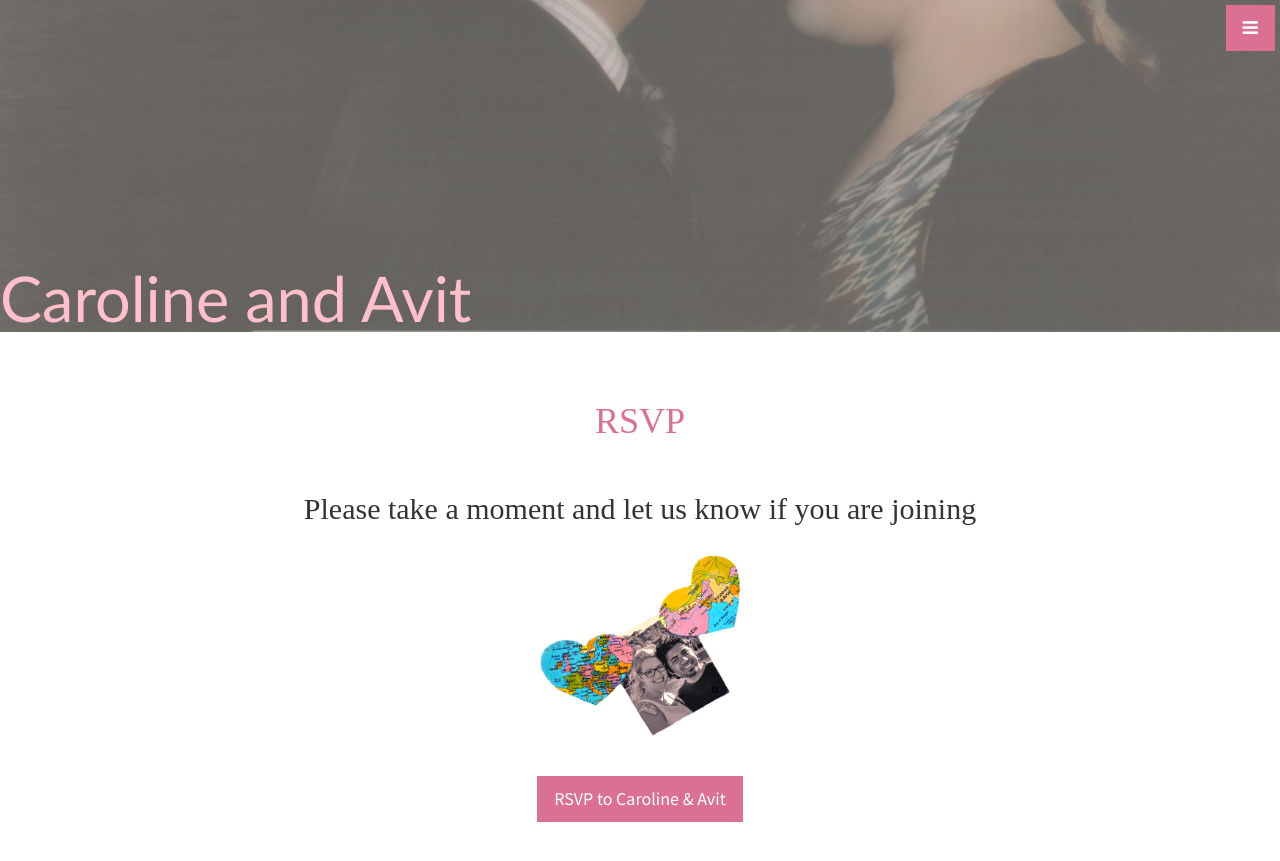
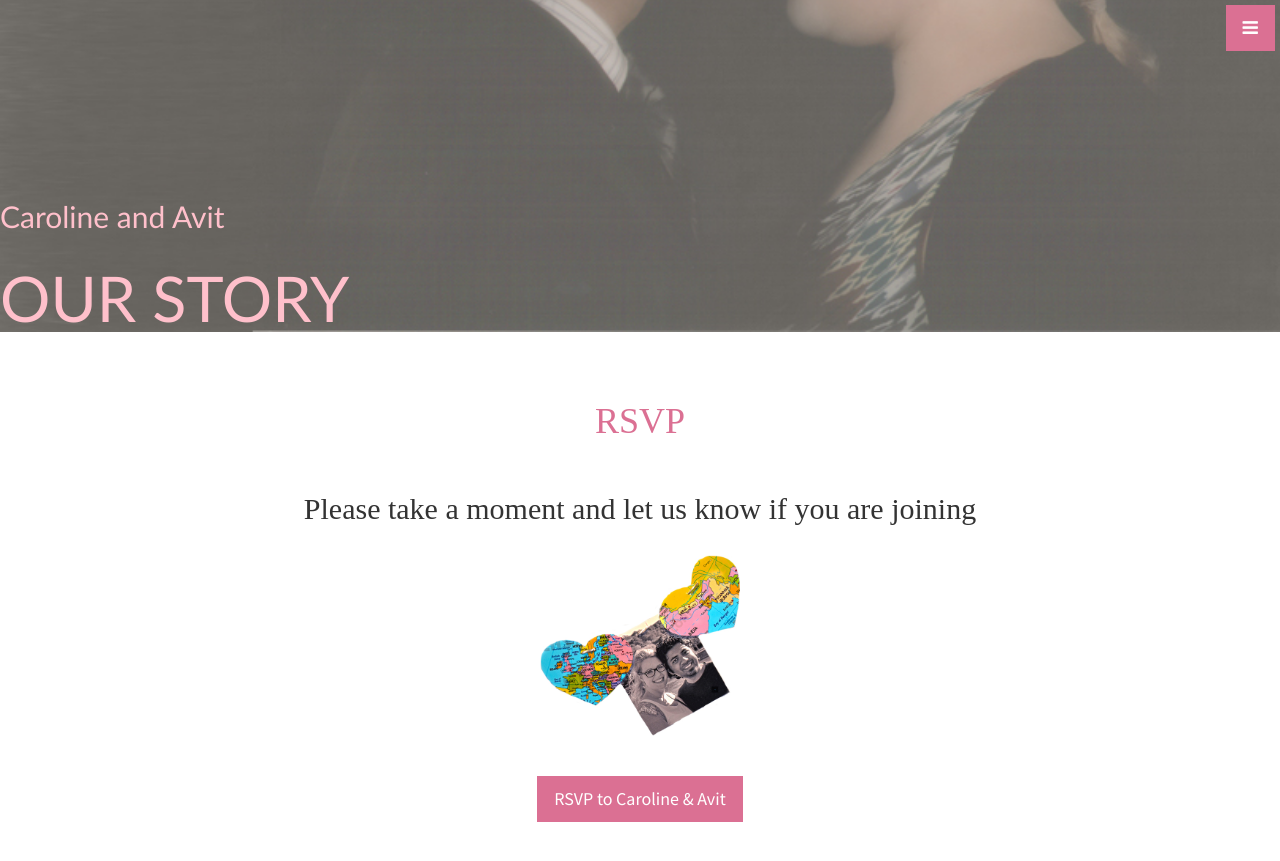
Before and after one commit to MonchiLin/carowedavit.github.io, a Jekyll site: the page built from index.html, in a window 1280 px wide and 900 px high, scrolled down 568 px. Shown: the top 861 px of the window. Built offline with Jekyll 4.4.1, drawn with Linux system fonts in a browser that asks for light colours.

Commit message:
profile updated

```diff
--- a/_includes/header.html
+++ b/_includes/header.html
@@ -1,5 +1,7 @@
 <header id="top" class="header">
   <div class="text-vertical-center">
-   <h1 style="margin-top: 0em; font-weight: 5">Caroline and Avit</h1>
+   <h2 style="margin-top: 0em; font-weight: 5">Caroline and Avit</h2>
+   <br>
+   <h1 style="margin-top: 0em; font-weight: 5">OUR STORY</h1>
   </div>
 </header>
```
